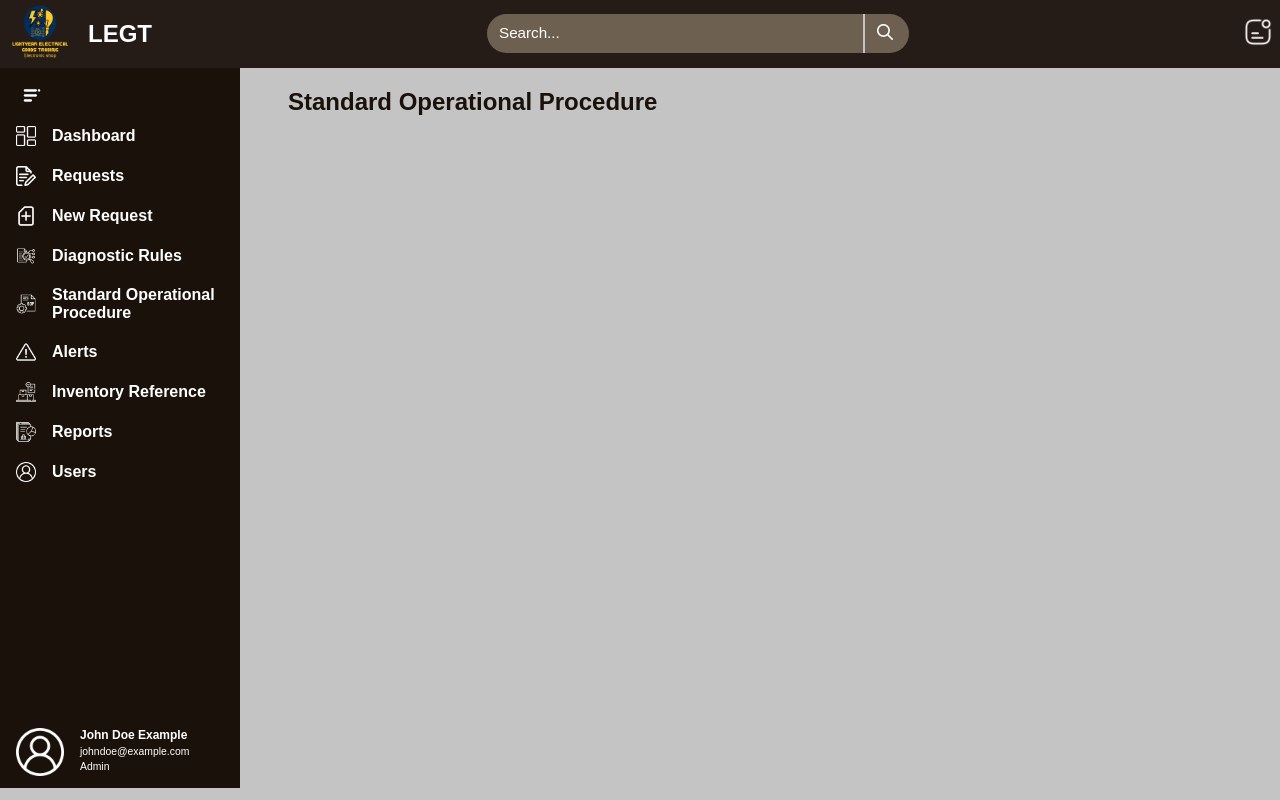
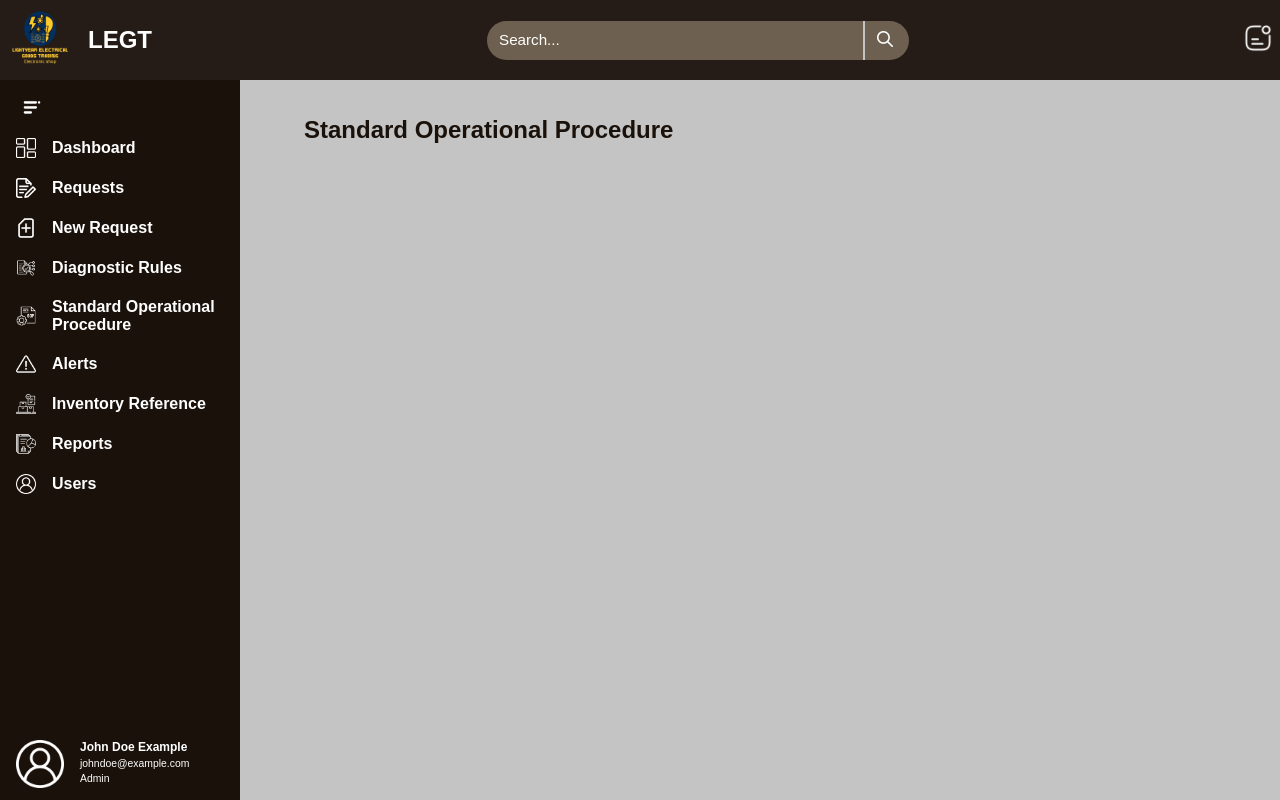
Before and after one commit to LEGT-Org/PSRMSDA, a Vue app in the folder frontend/: page /admin/sops in a window 1280 px wide. Built offline with nearby package versions, Linux system fonts and the light colour scheme.

Commit message:
Design Fix: Adjust the navigation size

```diff
--- a/frontend/src/assets/Css/App.css
+++ b/frontend/src/assets/Css/App.css
@@ -2,6 +2,7 @@
 @import './Partial/Navigation/Staff.css';
 @import './Partial/Navigation/Admin.css';
 @import './Partial/Header.css';
+@import './Partial/Content.css';
 
 :root {
     --background-color: #c4c4c4;
--- /dev/null
+++ b/frontend/src/assets/Css/Partial/Content.css
@@ -0,0 +1,6 @@
+.Main-Content {
+    margin-top: 5rem;
+    margin-left: 15rem;
+    padding: 1rem;
+    box-sizing: border-box;
+}
--- a/frontend/src/assets/Css/Partial/Header.css
+++ b/frontend/src/assets/Css/Partial/Header.css
@@ -5,6 +5,12 @@
     align-items: center;
     background-color: var(--third-color);
     padding: 0;
+    position: fixed;
+    top: 0;
+    left: 0;
+    width: 100%;
+    height: 5rem;
+    z-index: 100;
 }
 
 .Header-Logo {
--- a/frontend/src/assets/Css/Partial/Navigation/Admin.css
+++ b/frontend/src/assets/Css/Partial/Navigation/Admin.css
@@ -11,8 +11,13 @@
     justify-content: space-between;
     background-color: var(--main-color);
     width: 15rem;
-    height: 90vh;
     gap: 2rem;
+    box-sizing: border-box;
+    position: fixed;
+    left: 0;
+    top: 5rem;
+    height: calc(100vh - 5rem);
+    overflow-y: auto;
 }
 
 .Admin-Navigation-Container button {
--- a/frontend/src/assets/Css/Partial/Navigation/Staff.css
+++ b/frontend/src/assets/Css/Partial/Navigation/Staff.css
@@ -11,8 +11,13 @@
     justify-content: space-between;
     background-color: var(--main-color);
     width: 15rem;
-    height: 90vh;
     gap: 2rem;
+    box-sizing: border-box;
+    position: fixed;
+    left: 0;
+    top: 5rem;
+    height: calc(100vh - 5rem);
+    overflow-y: auto;
 }
 
 .Staff-Navigation-Container button {
--- a/frontend/src/views/AdminView.vue
+++ b/frontend/src/views/AdminView.vue
@@ -14,7 +14,7 @@
         </nav>
 
         <main>
-            <section>
+            <section class="Main-Content">
                 <RouterView />
             </section>
         </main>
--- a/frontend/src/views/StaffView.vue
+++ b/frontend/src/views/StaffView.vue
@@ -14,7 +14,7 @@
         </nav>
 
         <main>
-            <section>
+            <section class="Main-Content">
                 <RouterView />
             </section>
         </main>
```
